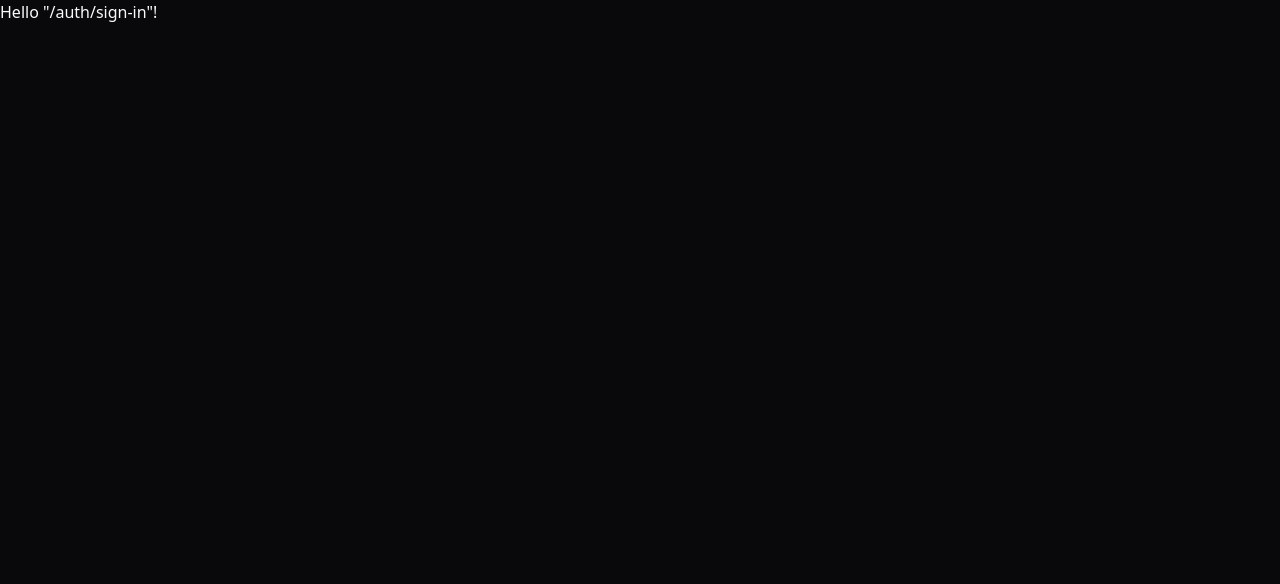
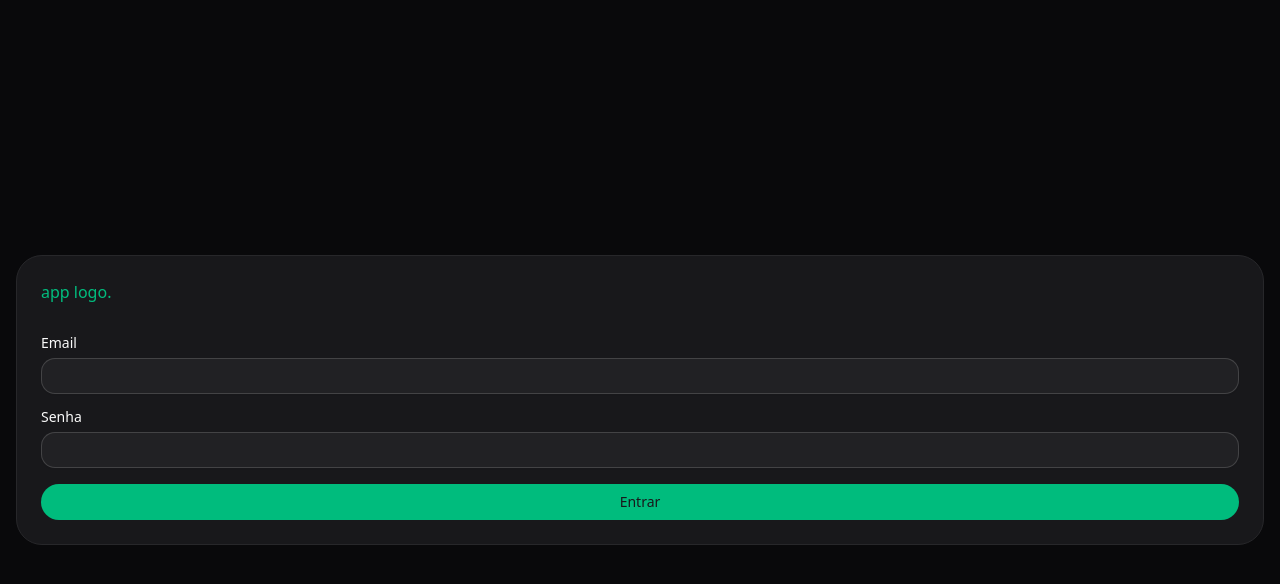
Before and after one commit to keyyuwan/budget, a React (Vite) app: page /auth/sign-in in a window 1280 px wide. Shown: the top 584 px of the page. Built offline with nearby package versions, Linux system fonts and the light colour scheme.

Commit message:
feat: sign in screen

```diff
--- a/src/components/app/header/user/index.tsx
+++ b/src/components/app/header/user/index.tsx
@@ -7,6 +7,7 @@ import {
   DropdownMenuSeparator,
   DropdownMenuTrigger,
 } from "@/components/ui/dropdown-menu";
+import { useNavigate } from "@tanstack/react-router";
 import {
   HelpCircleIcon,
   LogOutIcon,
@@ -15,6 +16,12 @@ import {
 } from "lucide-react";
 
 export function User() {
+  const navigate = useNavigate();
+
+  function handleSignOut() {
+    navigate({ to: "/auth/sign-in" });
+  }
+
   return (
     <DropdownMenu>
       <DropdownMenuTrigger>
@@ -43,7 +50,7 @@ export function User() {
           </DropdownMenuItem>
           <DropdownMenuSeparator />
         </DropdownMenuGroup>
-        <DropdownMenuItem className="text-destructive">
+        <DropdownMenuItem className="text-destructive" onClick={handleSignOut}>
           <LogOutIcon className="size-4 text-destructive" />
           Sair
         </DropdownMenuItem>
--- a/src/routes/auth/sign-in.tsx
+++ b/src/routes/auth/sign-in.tsx
@@ -1,9 +1,41 @@
-import { createFileRoute } from '@tanstack/react-router'
+import { Button } from "@/components/ui/button";
+import { Card, CardContent, CardHeader } from "@/components/ui/card";
+import { Input } from "@/components/ui/input";
+import { Label } from "@/components/ui/label";
+import { createFileRoute, useNavigate } from "@tanstack/react-router";
 
-export const Route = createFileRoute('/auth/sign-in')({
+export const Route = createFileRoute("/auth/sign-in")({
   component: RouteComponent,
-})
+});
 
 function RouteComponent() {
-  return <div>Hello "/auth/sign-in"!</div>
+  const navigate = useNavigate();
+
+  function handleSignIn(event: React.FormEvent<HTMLFormElement>) {
+    event.preventDefault();
+    navigate({ to: "/" });
+  }
+
+  return (
+    <div className="flex h-screen flex-col items-center justify-center p-4">
+      <Card>
+        <CardHeader>
+          <span className="text-primary">app logo.</span>
+        </CardHeader>
+        <CardContent>
+          <form className="flex flex-col gap-4" onSubmit={handleSignIn}>
+            <div className="flex flex-col gap-2">
+              <Label htmlFor="email">Email</Label>
+              <Input id="email" type="email" />
+            </div>
+            <div className="flex flex-col gap-2">
+              <Label htmlFor="password">Senha</Label>
+              <Input id="password" type="password" />
+            </div>
+            <Button type="submit">Entrar</Button>
+          </form>
+        </CardContent>
+      </Card>
+    </div>
+  );
 }
```
